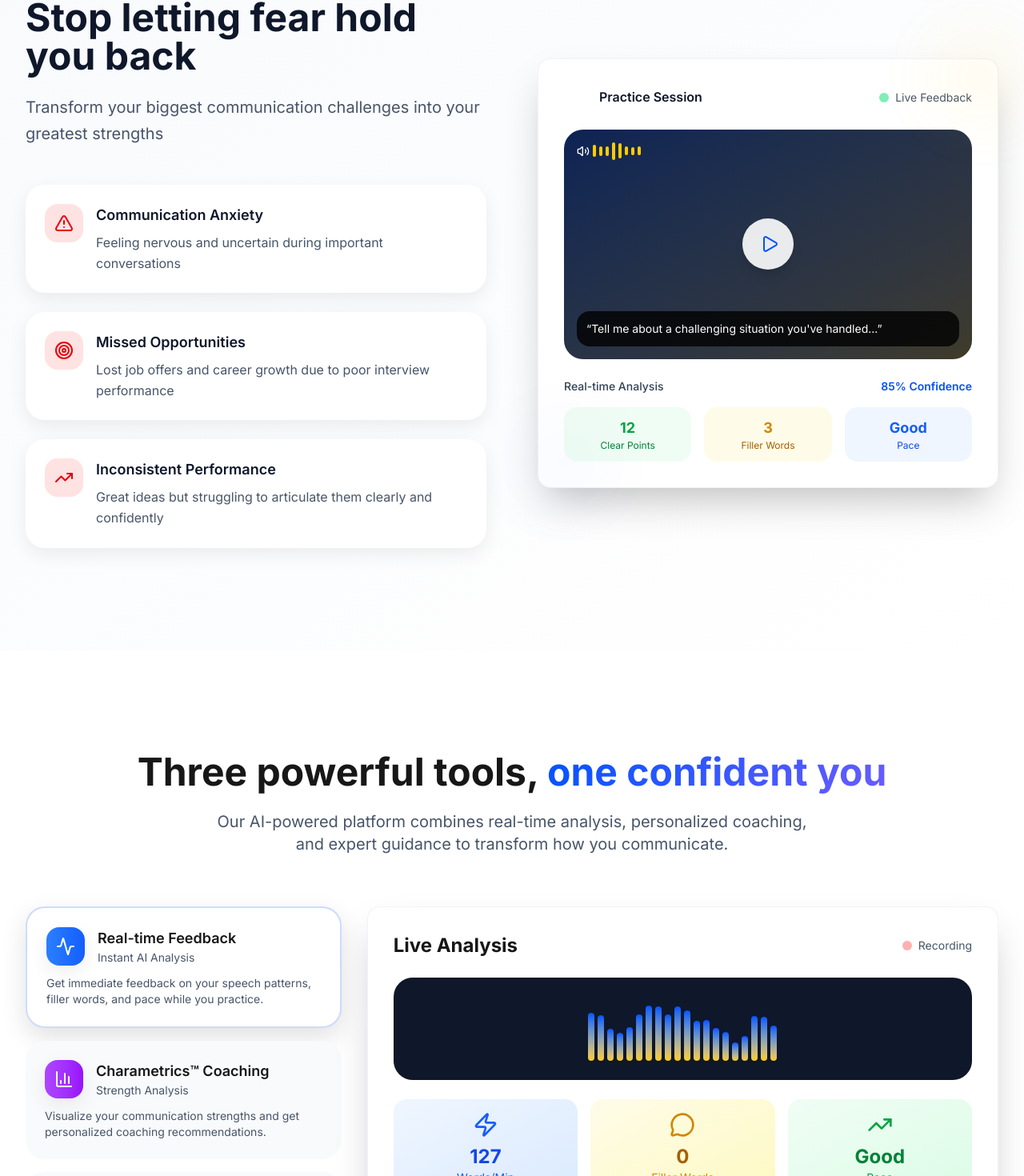
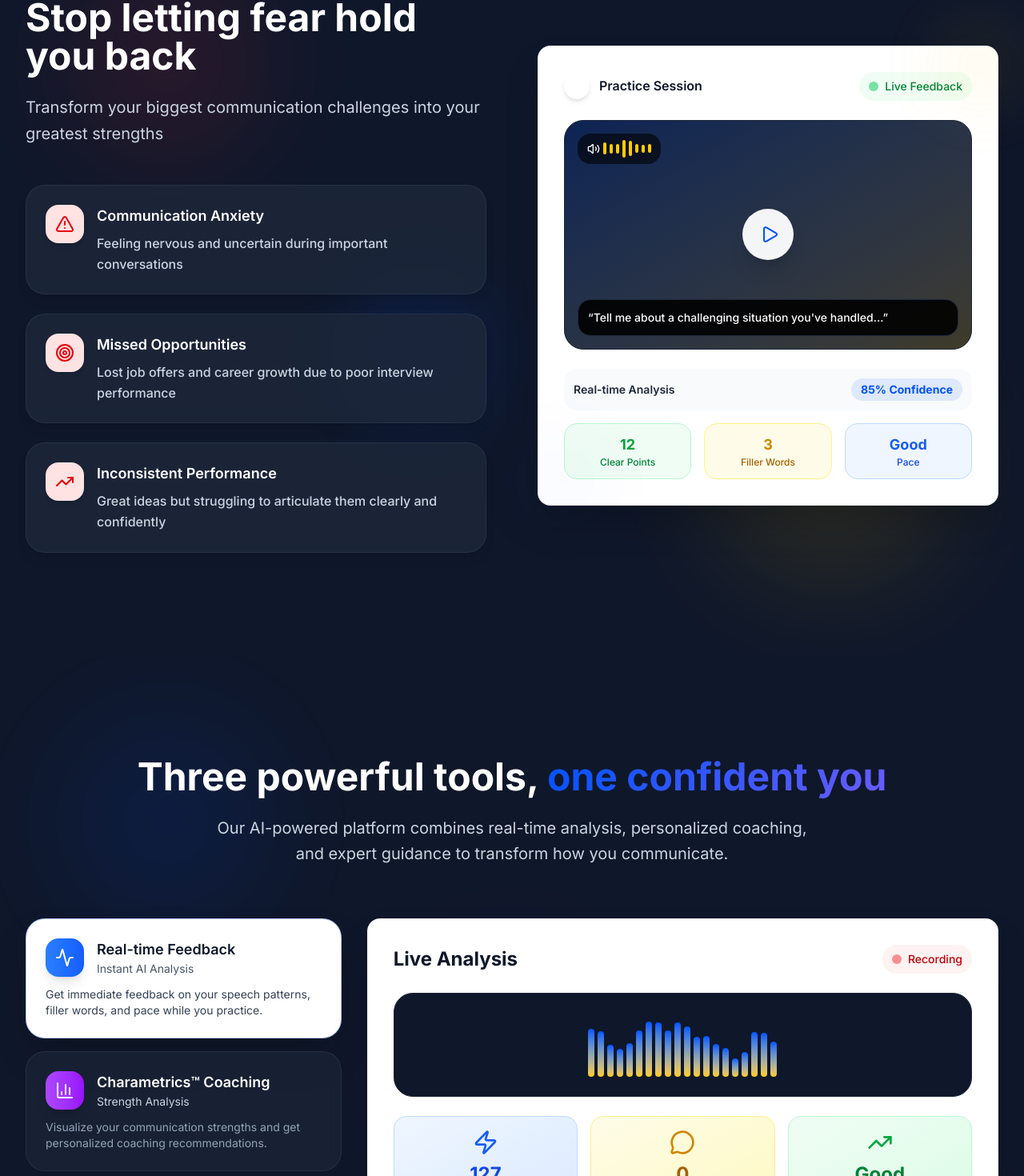
Before and after one commit to omthentic/site, a Next.js app: page / in a window 1280 px wide. Shown: the part 957-2427 px from the top of the page at 80% size. Built offline with nearby package versions, Linux system fonts and the light colour scheme.

Commit message:
visibility

```diff
--- a/src/app/components/CoreFeatures.tsx
+++ b/src/app/components/CoreFeatures.tsx
@@ -50,8 +50,15 @@ const CoreFeatures = () => {
   ];
 
   return (
-    <section id="features" className="py-20 lg:py-32 bg-background">
-      <div className="max-w-7xl mx-auto px-4 sm:px-6 lg:px-8">
+    <section id="features" className="py-20 lg:py-32 bg-gray-900 relative overflow-hidden">
+      {/* Enhanced Background Pattern */}
+      <div className="absolute inset-0 opacity-10">
+        <div className="absolute top-20 left-20 w-64 h-64 bg-primary rounded-full blur-3xl" />
+        <div className="absolute bottom-20 right-20 w-80 h-80 bg-accent rounded-full blur-3xl" />
+        <div className="absolute top-1/2 left-1/2 transform -translate-x-1/2 -translate-y-1/2 w-96 h-96 bg-purple-500 rounded-full blur-3xl opacity-20" />
+      </div>
+
+      <div className="relative z-10 max-w-7xl mx-auto px-4 sm:px-6 lg:px-8">
         {/* Section Header */}
         <motion.div
           className="text-center mb-16"
@@ -60,11 +67,11 @@ const CoreFeatures = () => {
           transition={{ duration: 0.8 }}
           viewport={{ once: true }}
         >
-          <h2 className="text-3xl lg:text-5xl font-bold text-foreground mb-6">
+          <h2 className="text-3xl lg:text-5xl font-bold text-white mb-6">
             Three powerful tools,{' '}
             <span className="text-gradient">one confident you</span>
           </h2>
-          <p className="text-xl text-gray-600 max-w-3xl mx-auto">
+          <p className="text-xl text-gray-300 max-w-3xl mx-auto leading-relaxed">
             Our AI-powered platform combines real-time analysis, personalized coaching,
             and expert guidance to transform how you communicate.
           </p>
@@ -82,29 +89,29 @@ const CoreFeatures = () => {
             {features.map((feature, index) => (
               <motion.button
                 key={feature.id}
-                className={`w-full text-left p-6 rounded-xl transition-all duration-300 ${
+                className={`w-full text-left p-6 rounded-xl transition-all duration-300 border ${
                   activeFeature === index
-                    ? 'bg-white shadow-hover border-2 border-primary/20'
-                    : 'bg-gray-50 hover:bg-white hover:shadow-card'
+                    ? 'bg-white shadow-2xl border-primary/30 text-gray-900'
+                    : 'bg-gray-800/60 backdrop-blur-sm hover:bg-gray-700/80 border-gray-700/50 text-white hover:shadow-xl hover:border-primary/20'
                 }`}
                 onClick={() => setActiveFeature(index)}
                 whileHover={{ y: -2 }}
                 whileTap={{ scale: 0.98 }}
               >
                 <div className="flex items-center space-x-4 mb-3">
-                  <div className={`w-12 h-12 rounded-lg bg-gradient-to-r ${feature.color} flex items-center justify-center shadow-card`}>
+                  <div className={`w-12 h-12 rounded-lg bg-gradient-to-r ${feature.color} flex items-center justify-center shadow-lg`}>
                     <feature.icon className="w-6 h-6 text-white" />
                   </div>
                   <div>
-                    <h3 className="text-lg font-semibold text-foreground">
+                    <h3 className={`text-lg font-semibold ${activeFeature === index ? 'text-gray-900' : 'text-white'}`}>
                       {feature.title}
                     </h3>
-                    <p className="text-sm text-gray-600">
+                    <p className={`text-sm ${activeFeature === index ? 'text-gray-600' : 'text-gray-300'}`}>
                       {feature.subtitle}
                     </p>
                   </div>
                 </div>
-                <p className="text-gray-600 text-sm">
+                <p className={`text-sm ${activeFeature === index ? 'text-gray-700' : 'text-gray-400'}`}>
                   {feature.description}
                 </p>
               </motion.button>
@@ -116,7 +123,7 @@ const CoreFeatures = () => {
             <AnimatePresence mode="wait">
               <motion.div
                 key={activeFeature}
-                className="bg-white rounded-2xl shadow-2xl p-8 border border-gray-200/50 min-h-[400px]"
+                className="bg-white rounded-2xl shadow-2xl p-8 border border-gray-200/20 min-h-[400px]"
                 initial={{ opacity: 0, x: 20 }}
                 animate={{ opacity: 1, x: 0 }}
                 exit={{ opacity: 0, x: -20 }}
@@ -150,15 +157,15 @@ const FeedbackWidget = ({ fillerCount }: { fillerCount: number }) => {
   return (
     <div className="space-y-6">
       <div className="flex items-center justify-between mb-6">
-        <h3 className="text-2xl font-bold text-foreground">Live Analysis</h3>
-        <div className="flex items-center space-x-2">
-          <div className="w-3 h-3 bg-red-400 rounded-full animate-pulse" />
-          <span className="text-sm text-gray-600">Recording</span>
+        <h3 className="text-2xl font-bold text-gray-900">Live Analysis</h3>
+        <div className="flex items-center space-x-2 bg-red-50 px-3 py-2 rounded-full">
+          <div className="w-3 h-3 bg-red-500 rounded-full animate-pulse" />
+          <span className="text-sm text-red-700 font-medium">Recording</span>
         </div>
       </div>
 
       {/* Audio Waveform */}
-      <div className="bg-gray-900 rounded-xl p-6 mb-6">
+      <div className="bg-gray-900 rounded-xl p-6 mb-6 border border-gray-800">
         <div className="flex items-end justify-center space-x-1 h-20">
           {waveformData.map((height, index) => (
             <motion.div
@@ -174,25 +181,25 @@ const FeedbackWidget = ({ fillerCount }: { fillerCount: number }) => {
 
       {/* Metrics */}
       <div className="grid grid-cols-3 gap-4">
-        <div className="text-center p-4 bg-gradient-to-br from-blue-50 to-blue-100 rounded-lg">
+        <div className="text-center p-4 bg-gradient-to-br from-blue-50 to-blue-100 rounded-lg border border-blue-200">
           <Zap className="w-8 h-8 text-blue-600 mx-auto mb-2" />
           <div className="text-2xl font-bold text-blue-700">127</div>
-          <div className="text-sm text-blue-600">Words/Min</div>
+          <div className="text-sm text-blue-600 font-medium">Words/Min</div>
         </div>
-        <div className="text-center p-4 bg-gradient-to-br from-yellow-50 to-yellow-100 rounded-lg">
+        <div className="text-center p-4 bg-gradient-to-br from-yellow-50 to-yellow-100 rounded-lg border border-yellow-200">
           <MessageCircle className="w-8 h-8 text-yellow-600 mx-auto mb-2" />
           <div className="text-2xl font-bold text-yellow-700">{fillerCount}</div>
-          <div className="text-sm text-yellow-600">Filler Words</div>
+          <div className="text-sm text-yellow-600 font-medium">Filler Words</div>
         </div>
-        <div className="text-center p-4 bg-gradient-to-br from-green-50 to-green-100 rounded-lg">
+        <div className="text-center p-4 bg-gradient-to-br from-green-50 to-green-100 rounded-lg border border-green-200">
           <TrendingUp className="w-8 h-8 text-green-600 mx-auto mb-2" />
           <div className="text-2xl font-bold text-green-700">Good</div>
-          <div className="text-sm text-green-600">Pace</div>
+          <div className="text-sm text-green-600 font-medium">Pace</div>
         </div>
       </div>
 
       <div className="bg-blue-50 border border-blue-200 rounded-lg p-4">
-        <p className="text-blue-800 text-sm">
+        <p className="text-blue-900 text-sm font-medium">
           <strong>💡 Tip:</strong> Try to reduce &ldquo;um&rdquo; and &ldquo;uh&rdquo; for clearer communication.
           Take brief pauses instead of using filler words.
         </p>
@@ -213,7 +220,7 @@ const CharametricsWidget = () => {
 
   return (
     <div className="space-y-6">
-      <h3 className="text-2xl font-bold text-foreground mb-6">Your Communication Strengths</h3>
+      <h3 className="text-2xl font-bold text-gray-900 mb-6">Your Communication Strengths</h3>
 
       {/* Radial Chart */}
       <div className="flex justify-center mb-8">
@@ -244,8 +251,8 @@ const CharametricsWidget = () => {
           </svg>
           <div className="absolute inset-0 flex items-center justify-center">
             <div className="text-center">
-              <div className="text-3xl font-bold text-foreground">78</div>
-              <div className="text-sm text-gray-600">Overall Score</div>
+              <div className="text-3xl font-bold text-gray-900">78</div>
+              <div className="text-sm text-gray-600 font-medium">Overall Score</div>
             </div>
           </div>
         </div>
@@ -256,12 +263,12 @@ const CharametricsWidget = () => {
         {strengths.map((strength, index) => (
           <motion.div
             key={strength.label}
-            className="flex items-center justify-between p-3 bg-gray-50 rounded-lg"
+            className="flex items-center justify-between p-3 bg-gray-50 rounded-lg border border-gray-200"
             initial={{ opacity: 0, x: -20 }}
             animate={{ opacity: 1, x: 0 }}
             transition={{ delay: index * 0.1 }}
           >
-            <span className="font-medium text-foreground">{strength.label}</span>
+            <span className="font-semibold text-gray-900">{strength.label}</span>
             <div className="flex items-center space-x-3">
               <div className="w-24 bg-gray-200 rounded-full h-2">
                 <motion.div
@@ -271,7 +278,7 @@ const CharametricsWidget = () => {
                   transition={{ duration: 1, delay: index * 0.1 }}
                 />
               </div>
-              <span className="text-sm font-semibold text-gray-700 w-8">
+              <span className="text-sm font-bold text-gray-900 w-8">
                 {strength.value}
               </span>
             </div>
@@ -305,36 +312,36 @@ const CoachWidget = () => {
 
   return (
     <div className="space-y-6">
-      <h3 className="text-2xl font-bold text-foreground mb-6">Connect with Expert Coaches</h3>
+      <h3 className="text-2xl font-bold text-gray-900 mb-6">Connect with Expert Coaches</h3>
 
       <div className="space-y-4">
         {coaches.map((coach, index) => (
           <motion.div
             key={coach.name}
-            className="flex items-center justify-between p-6 bg-gradient-to-r from-gray-50 to-white border border-gray-200 rounded-xl hover:shadow-card transition-all duration-300"
+            className="flex items-center justify-between p-6 bg-gradient-to-r from-gray-50 to-white border border-gray-200 rounded-xl hover:shadow-lg transition-all duration-300"
             initial={{ opacity: 0, y: 20 }}
             animate={{ opacity: 1, y: 0 }}
             transition={{ delay: index * 0.2 }}
             whileHover={{ y: -2 }}
           >
             <div className="flex items-center space-x-4">
-              <div className="w-16 h-16 bg-gradient-primary rounded-full flex items-center justify-center text-white font-bold text-xl">
+              <div className="w-16 h-16 bg-gradient-primary rounded-full flex items-center justify-center text-white font-bold text-xl shadow-lg">
                 {coach.name.split(' ').map(n => n[0]).join('')}
               </div>
               <div>
-                <h4 className="text-lg font-semibold text-foreground">{coach.name}</h4>
-                <p className="text-gray-600 text-sm">{coach.role}</p>
-                <p className="text-gray-500 text-xs">{coach.specialty}</p>
+                <h4 className="text-lg font-semibold text-gray-900">{coach.name}</h4>
+                <p className="text-gray-700 text-sm font-medium">{coach.role}</p>
+                <p className="text-gray-600 text-xs">{coach.specialty}</p>
               </div>
             </div>
             <div className="text-right">
               <div className="flex items-center space-x-1 mb-1">
                 <Star className="w-4 h-4 text-yellow-400 fill-current" />
-                <span className="text-sm font-semibold">{coach.rating}</span>
+                <span className="text-sm font-semibold text-gray-900">{coach.rating}</span>
               </div>
-              <p className="text-xs text-gray-500">{coach.sessions} sessions</p>
+              <p className="text-xs text-gray-600 mb-2">{coach.sessions} sessions</p>
               <motion.button
-                className="mt-2 px-4 py-2 bg-gradient-primary text-white text-xs rounded-lg font-medium"
+                className="px-4 py-2 bg-gradient-primary text-white text-xs rounded-lg font-medium shadow-md hover:shadow-lg transition-all duration-200"
                 whileHover={{ scale: 1.05 }}
                 whileTap={{ scale: 0.95 }}
               >
@@ -346,7 +353,7 @@ const CoachWidget = () => {
       </div>
 
       <div className="bg-green-50 border border-green-200 rounded-lg p-4">
-        <p className="text-green-800 text-sm">
+        <p className="text-green-900 text-sm font-medium">
           <strong>✨ Premium Feature:</strong> Get personalized 1-on-1 coaching sessions
           tailored to your specific communication goals and challenges.
         </p>
--- a/src/app/components/PainPromise.tsx
+++ b/src/app/components/PainPromise.tsx
@@ -31,8 +31,15 @@ const PainPromise = () => {
   };
 
   return (
-    <section className="py-20 lg:py-32 bg-gradient-to-br from-gray-50 to-white">
-      <div className="max-w-7xl mx-auto px-4 sm:px-6 lg:px-8">
+    <section className="py-20 lg:py-32 bg-gray-900 relative overflow-hidden">
+      {/* Enhanced Background Pattern */}
+      <div className="absolute inset-0 opacity-10">
+        <div className="absolute top-20 left-20 w-64 h-64 bg-red-500 rounded-full blur-3xl" />
+        <div className="absolute bottom-20 right-20 w-80 h-80 bg-accent rounded-full blur-3xl" />
+        <div className="absolute top-1/2 left-1/3 w-48 h-48 bg-primary rounded-full blur-2xl" />
+      </div>
+
+      <div className="relative z-10 max-w-7xl mx-auto px-4 sm:px-6 lg:px-8">
         <div className="grid lg:grid-cols-2 gap-16 items-center">
           {/* Left Column - Pain Points */}
           <motion.div
@@ -44,7 +51,7 @@ const PainPromise = () => {
           >
             <div className="mb-12">
               <motion.h2
-                className="text-3xl lg:text-5xl font-bold text-gray-900 mb-6"
+                className="text-3xl lg:text-5xl font-bold text-white mb-6"
                 initial={{ opacity: 0, y: 20 }}
                 whileInView={{ opacity: 1, y: 0 }}
                 transition={{ duration: 0.6, delay: 0.2 }}
@@ -53,7 +60,7 @@ const PainPromise = () => {
                 Stop letting fear hold you back
               </motion.h2>
               <motion.p
-                className="text-xl text-gray-600 leading-relaxed"
+                className="text-xl text-gray-300 leading-relaxed"
                 initial={{ opacity: 0, y: 20 }}
                 whileInView={{ opacity: 1, y: 0 }}
                 transition={{ duration: 0.6, delay: 0.4 }}
@@ -67,21 +74,21 @@ const PainPromise = () => {
               {painPoints.map((pain, index) => (
                 <motion.div
                   key={pain.title}
-                  className="flex items-start space-x-4 p-6 bg-white rounded-xl shadow-card hover:shadow-hover transition-all duration-300"
+                  className="flex items-start space-x-4 p-6 bg-gray-800/80 backdrop-blur-sm rounded-xl shadow-lg hover:shadow-xl border border-gray-700/50 transition-all duration-300"
                   initial={{ opacity: 0, y: 20 }}
                   whileInView={{ opacity: 1, y: 0 }}
                   transition={{ duration: 0.6, delay: 0.2 + index * 0.1 }}
                   viewport={{ once: true }}
                   whileHover={{ y: -4, scale: 1.02 }}
                 >
-                  <div className="flex-shrink-0 w-12 h-12 bg-red-100 rounded-lg flex items-center justify-center">
+                  <div className="flex-shrink-0 w-12 h-12 bg-red-100 rounded-lg flex items-center justify-center shadow-md">
                     <pain.icon className="w-6 h-6 text-red-600" />
                   </div>
                   <div>
-                    <h3 className="text-lg font-semibold text-gray-900 mb-2">
+                    <h3 className="text-lg font-semibold text-white mb-2">
                       {pain.title}
                     </h3>
-                    <p className="text-gray-600">
+                    <p className="text-gray-300 font-medium">
                       {pain.description}
                     </p>
                   </div>
@@ -103,23 +110,23 @@ const PainPromise = () => {
               {/* Header */}
               <div className="flex items-center justify-between mb-6">
                 <div className="flex items-center space-x-3">
-                  <div className="w-8 h-8 bg-gradient-primary rounded-lg flex items-center justify-center">
+                  <div className="w-8 h-8 bg-gradient-primary rounded-lg flex items-center justify-center shadow-md">
                     <span className="text-white font-bold text-sm">A</span>
                   </div>
                   <span className="font-semibold text-gray-900">Practice Session</span>
                 </div>
-                <div className="flex items-center space-x-2">
-                  <div className="w-3 h-3 bg-green-400 rounded-full animate-pulse" />
-                  <span className="text-sm text-gray-600">Live Feedback</span>
+                <div className="flex items-center space-x-2 bg-green-50 px-3 py-2 rounded-full">
+                  <div className="w-3 h-3 bg-green-500 rounded-full animate-pulse" />
+                  <span className="text-sm text-green-700 font-medium">Live Feedback</span>
                 </div>
               </div>
 
               {/* Video Mock */}
-              <div className="relative bg-gray-900 rounded-xl overflow-hidden mb-6 aspect-video">
+              <div className="relative bg-gray-900 rounded-xl overflow-hidden mb-6 aspect-video border border-gray-800">
                 <div className="absolute inset-0 bg-gradient-to-br from-primary/20 to-accent/20" />
                 <div className="absolute inset-0 flex items-center justify-center">
                   <motion.button
-                    className="w-16 h-16 bg-white/90 rounded-full flex items-center justify-center shadow-lg"
+                    className="w-16 h-16 bg-white/95 rounded-full flex items-center justify-center shadow-xl"
                     onClick={handlePlayToggle}
                     whileHover={{ scale: 1.1 }}
                     whileTap={{ scale: 0.95 }}
@@ -134,15 +141,15 @@ const PainPromise = () => {
 
                 {/* Captions */}
                 <div className="absolute bottom-4 left-4 right-4">
-                  <div className="bg-black/80 rounded-lg p-3">
-                    <p className="text-white text-sm">
+                  <div className="bg-black/90 rounded-lg p-3 border border-gray-800">
+                    <p className="text-white text-sm font-medium">
                       &ldquo;Tell me about a challenging situation you&apos;ve handled...&rdquo;
                     </p>
                   </div>
                 </div>
 
                 {/* Audio Waveform */}
-                <div className="absolute top-4 left-4 flex items-center space-x-1">
+                <div className="absolute top-4 left-4 flex items-center space-x-1 bg-black/60 px-3 py-2 rounded-lg">
                   <Volume2 className="w-4 h-4 text-white" />
                   <div className="flex items-center space-x-1">
                     {[...Array(8)].map((_, i) => (
@@ -166,23 +173,23 @@ const PainPromise = () => {
 
               {/* Real-time Feedback */}
               <div className="space-y-4">
-                <div className="flex items-center justify-between">
-                  <span className="text-sm font-medium text-gray-700">Real-time Analysis</span>
-                  <span className="text-sm text-primary font-semibold">85% Confidence</span>
+                <div className="flex items-center justify-between bg-gray-50 p-3 rounded-lg">
+                  <span className="text-sm font-semibold text-gray-800">Real-time Analysis</span>
+                  <span className="text-sm text-primary font-bold bg-primary/10 px-3 py-1 rounded-full">85% Confidence</span>
                 </div>
 
                 <div className="grid grid-cols-3 gap-4">
-                  <div className="text-center p-3 bg-green-50 rounded-lg">
+                  <div className="text-center p-3 bg-green-50 rounded-lg border border-green-200">
                     <div className="text-lg font-bold text-green-600">12</div>
-                    <div className="text-xs text-green-700">Clear Points</div>
+                    <div className="text-xs text-green-700 font-medium">Clear Points</div>
                   </div>
-                  <div className="text-center p-3 bg-yellow-50 rounded-lg">
+                  <div className="text-center p-3 bg-yellow-50 rounded-lg border border-yellow-200">
                     <div className="text-lg font-bold text-yellow-600">3</div>
-                    <div className="text-xs text-yellow-700">Filler Words</div>
+                    <div className="text-xs text-yellow-700 font-medium">Filler Words</div>
                   </div>
-                  <div className="text-center p-3 bg-blue-50 rounded-lg">
+                  <div className="text-center p-3 bg-blue-50 rounded-lg border border-blue-200">
                     <div className="text-lg font-bold text-blue-600">Good</div>
-                    <div className="text-xs text-blue-700">Pace</div>
+                    <div className="text-xs text-blue-700 font-medium">Pace</div>
                   </div>
                 </div>
               </div>
```
Also changed, not shown: src/app/components/CredibilityBand.tsx (+26 -19 lines), src/app/components/HowItWorks.tsx (+68 -51 lines).
